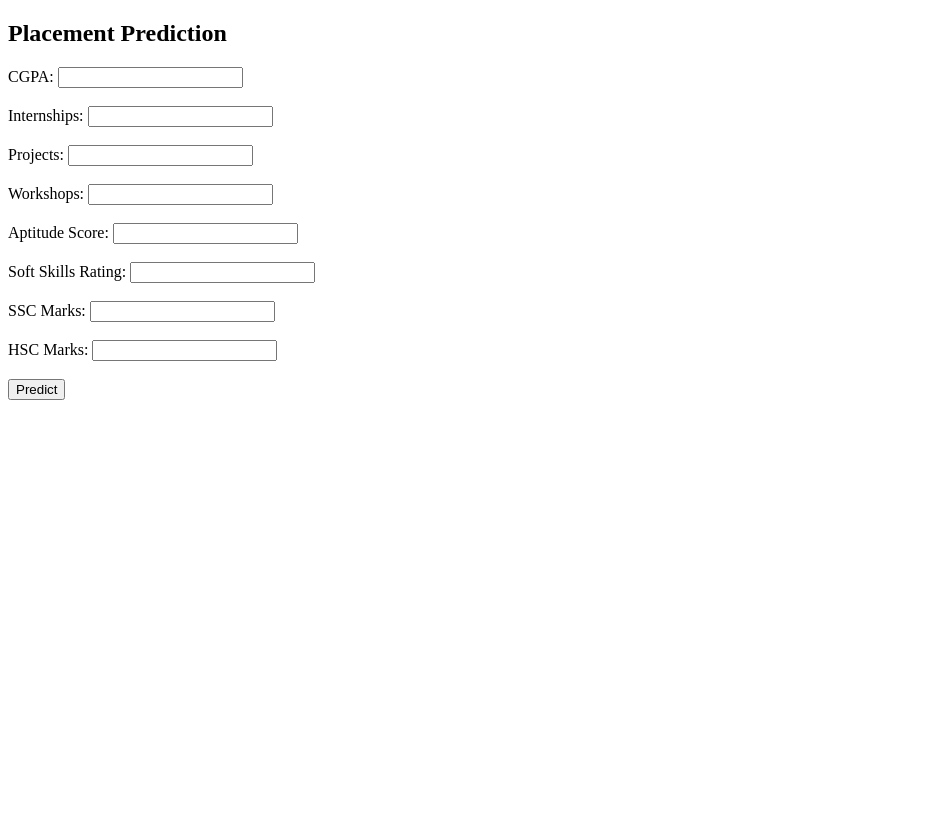
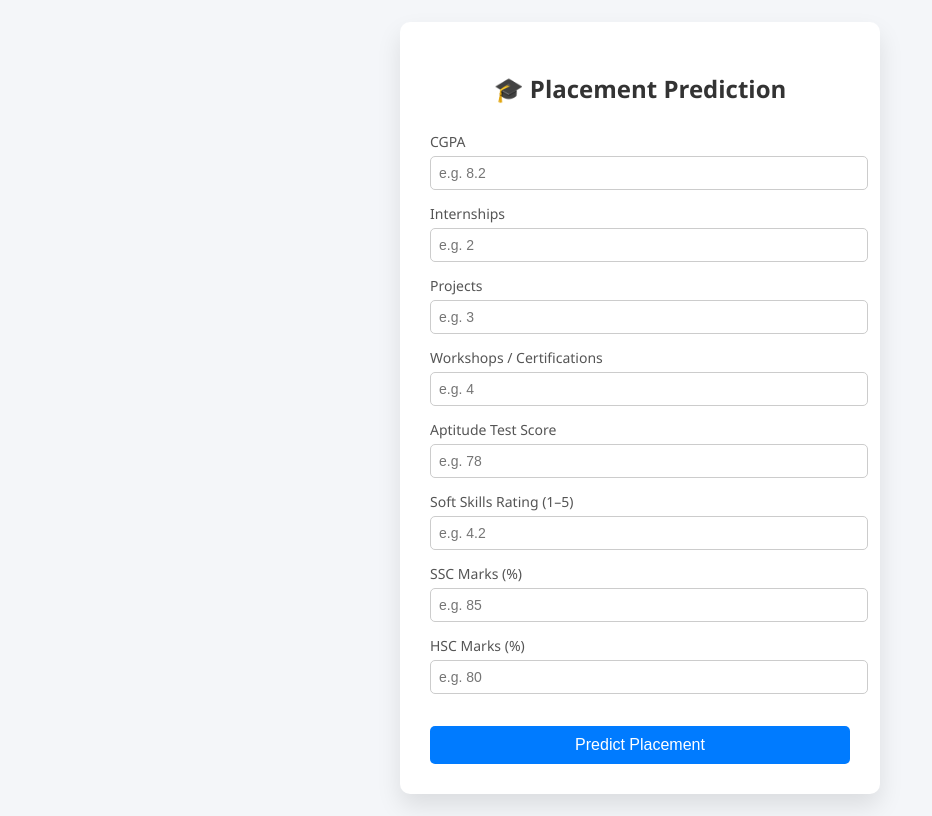
Before and after one commit to Hunter926261/Placement-Prediction, a Flask app: page / in a window 1280 px wide. Shown: the whole page, without its empty margins (0-932 px from the left). Before the commit the page ends 400 px from the top, so only its background shows below. Run offline with Flask 3, Linux system fonts and the light colour scheme; parts of the project's set-up code (start-up, migrations or seed data) failed here and were passed over.

Commit message:
ui: improved professional interactive placement prediction form

```diff
--- a/app/templates/index.html
+++ b/app/templates/index.html
@@ -1,26 +1,150 @@
 <!DOCTYPE html>
-<html>
+<html lang="en">
 <head>
+    <meta charset="UTF-8">
     <title>Placement Prediction</title>
+
+    <style>
+        body {
+            font-family: "Segoe UI", Tahoma, sans-serif;
+            background: #f4f6f9;
+            min-height: 100vh;
+            display: flex;
+            justify-content: center;
+            align-items: center;
+        }
+
+        .container {
+            background: white;
+            width: 420px;
+            padding: 30px;
+            border-radius: 10px;
+            box-shadow: 0 12px 25px rgba(0, 0, 0, 0.1);
+        }
+
+        h2 {
+            text-align: center;
+            margin-bottom: 25px;
+            color: #333;
+        }
+
+        .form-group {
+            margin-bottom: 12px;
+        }
+
+        label {
+            font-size: 14px;
+            color: #555;
+        }
+
+        input, select {
+            width: 100%;
+            padding: 8px;
+            margin-top: 4px;
+            border-radius: 5px;
+            border: 1px solid #ccc;
+            font-size: 14px;
+        }
+
+        input:focus, select:focus {
+            outline: none;
+            border-color: #007bff;
+        }
+
+        button {
+            width: 100%;
+            padding: 10px;
+            margin-top: 20px;
+            background-color: #007bff;
+            color: white;
+            border: none;
+            border-radius: 5px;
+            font-size: 16px;
+            cursor: pointer;
+        }
+
+        button:hover {
+            background-color: #0056b3;
+        }
+
+        .result {
+            margin-top: 20px;
+            padding: 12px;
+            text-align: center;
+            font-weight: bold;
+            border-radius: 5px;
+        }
+
+        .placed {
+            background-color: #d4edda;
+            color: #155724;
+        }
+
+        .not-placed {
+            background-color: #f8d7da;
+            color: #721c24;
+        }
+    </style>
 </head>
+
 <body>
-    <h2>Placement Prediction</h2>
+
+<div class="container">
+    <h2>🎓 Placement Prediction</h2>
 
     <form method="POST">
-        CGPA: <input name="CGPA"><br><br>
-        Internships: <input name="Internships"><br><br>
-        Projects: <input name="Projects"><br><br>
-        Workshops: <input name="Workshops"><br><br>
-        Aptitude Score: <input name="AptitudeTestScore"><br><br>
-        Soft Skills Rating: <input name="SoftSkillsRating"><br><br>
-        SSC Marks: <input name="SSC_Marks"><br><br>
-        HSC Marks: <input name="HSC_Marks"><br><br>
 
-        <button type="submit">Predict</button>
+        <div class="form-group">
+            <label>CGPA</label>
+            <input type="number" step="0.01" name="CGPA" placeholder="e.g. 8.2" required>
+        </div>
+
+        <div class="form-group">
+            <label>Internships</label>
+            <input type="number" name="Internships" placeholder="e.g. 2" required>
+        </div>
+
+        <div class="form-group">
+            <label>Projects</label>
+            <input type="number" name="Projects" placeholder="e.g. 3" required>
+        </div>
+
+        <div class="form-group">
+            <label>Workshops / Certifications</label>
+            <input type="number" name="Workshops" placeholder="e.g. 4" required>
+        </div>
+
+        <div class="form-group">
+            <label>Aptitude Test Score</label>
+            <input type="number" step="0.01" name="AptitudeTestScore" placeholder="e.g. 78" required>
+        </div>
+
+        <div class="form-group">
+            <label>Soft Skills Rating (1–5)</label>
+            <input type="number" step="0.1" name="SoftSkillsRating" placeholder="e.g. 4.2" required>
+        </div>
+
+        <div class="form-group">
+            <label>SSC Marks (%)</label>
+            <input type="number" step="0.01" name="SSC_Marks" placeholder="e.g. 85" required>
+        </div>
+
+        <div class="form-group">
+            <label>HSC Marks (%)</label>
+            <input type="number" step="0.01" name="HSC_Marks" placeholder="e.g. 80" required>
+        </div>
+
+        <button type="submit">Predict Placement</button>
     </form>
 
     {% if prediction %}
-        <h3>Prediction: {{ prediction }}</h3>
+        {% if prediction == "Placed" %}
+            <div class="result placed">✅ Prediction: Placed</div>
+        {% else %}
+            <div class="result not-placed">❌ Prediction: Not Placed</div>
+        {% endif %}
     {% endif %}
+</div>
+
 </body>
 </html>
```
